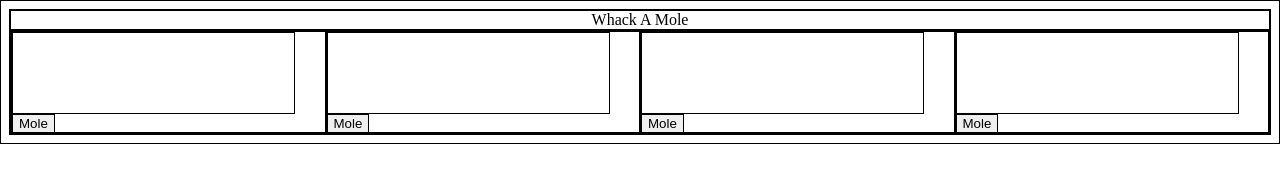
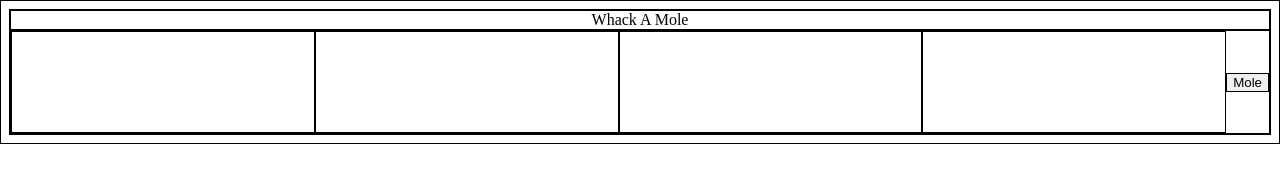
Before and after one commit to Bachemedei/jsexercises, a plain HTML site: page Exercise3/whack-a-mole/index.html in a window 1280 px wide. Drawn offline with Linux system fonts and the light colour scheme.

Commit message:
started whack-a-mole

```diff
--- a/Exercise3/whack-a-mole/index.html
+++ b/Exercise3/whack-a-mole/index.html
@@ -11,22 +11,11 @@
     <body>
         <header>Whack A Mole</header>
         <div id=container>
-            <div class="item">
-            <div id="mole1"></div>
-                <input type="button" onclick="moleAppear()" value="Mole">
-            </div>
-            <div class="item">
                 <div class="mole"></div>
-                <button>Mole</button>
-            </div>
-            <div class="item">
                 <div class="mole"></div>
-                <button>Mole</button>
-            </div>
-            <div class="item">
                 <div class="mole"></div>
-                <button>Mole</button>
-            </div>
+                <div class="mole"></div>
+        <input type="button" onclick="moleStart()" value="Mole">
         </div>
         <script src="script.js"></script>
     </body>
--- a/Exercise3/whack-a-mole/script.js
+++ b/Exercise3/whack-a-mole/script.js
@@ -1,6 +1,18 @@
+function moleDisappear(mole) {
+  console.log("diappear");
+  mole.classList.toggle("mole-appear");
+}
+
 function moleAppear() {
-    var id = "mole" + 1
-    console.log(id)
-    mole = document.getElementById("mole1")
-    mole.classList.toggle('mole-appear')
+  console.log("appear");
+  var index = Math.round(Math.random() * 3);
+  mole = document.getElementsByClassName("mole")[index];
+  mole.classList.toggle("mole-appear");
+  setTimeout(() => {
+      moleDisappear(mole)
+  }, 3000);
 }
+
+function moleStart(){
+    setTimeout(moleAppear, 3000);
+}
--- a/Exercise3/whack-a-mole/styles.css
+++ b/Exercise3/whack-a-mole/styles.css
@@ -12,19 +12,9 @@ header {
     align-items: center;
 }
 
-.item{
+.mole{
     height: 100px;
     flex-grow: 1;
-}
-
-.mole {
-    height: 80%;
-    width: 90%;
-}
-
-#mole1 {
-    height: 80%;
-    width: 90%;
 }
 
 .mole-appear {
```
